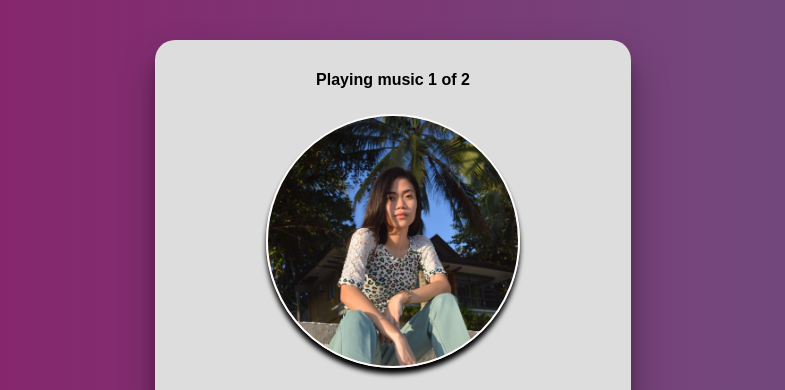
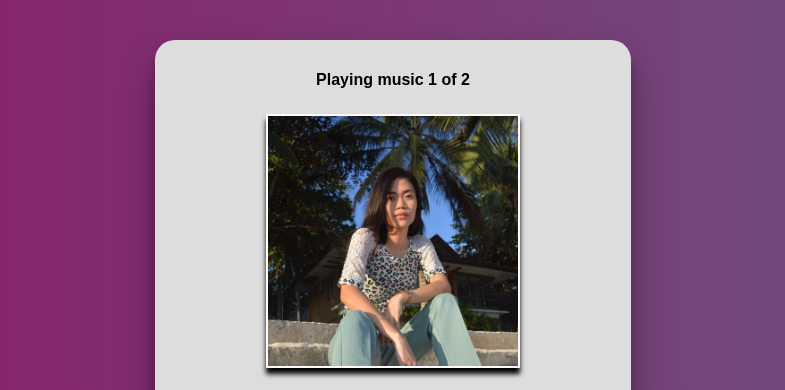
Before and after one commit to georgegesite/Music-Player, a plain HTML site: page index.html in a window 1280 px wide. Shown: the top 390 px of the page, without its empty margins (247-1032 px from the left). Drawn offline with Linux system fonts and the light colour scheme.

Commit message:
Update style.css

```diff
--- a/style.css
+++ b/style.css
@@ -33,13 +33,13 @@ body {
     border:2px solid 	#FFFAFA;
     background-size: cover;
     background-position: center;
-    border-radius: 50%;
+    /* border-radius: 50%; */
     -moz-box-shadow: 0px 6px 5px black;
     -webkit-box-shadow: 0px 6px 5px black;
     box-shadow: 0px 6px 5px black;
-    -moz-border-radius:190px;
-    -webkit-border-radius:190px;
-    border-radius:190px;
+    /* -moz-border-radius:190px; */
+    /* -webkit-border-radius:190px; */
+    /* border-radius:190px; */
     }
 
     .now-playing {
@@ -146,7 +146,7 @@ body {
     .randomActive{
         color: black;
     }
-    .rotate {
+    /* .rotate {
         animation: rotation 8s infinite linear;
     }
     @keyframes rotation {
@@ -156,7 +156,7 @@ body {
         to {
           transform: rotate(359deg);
         }
-    }
+    } */
     .loader {
       height: 70px;
       display: flex;
```
